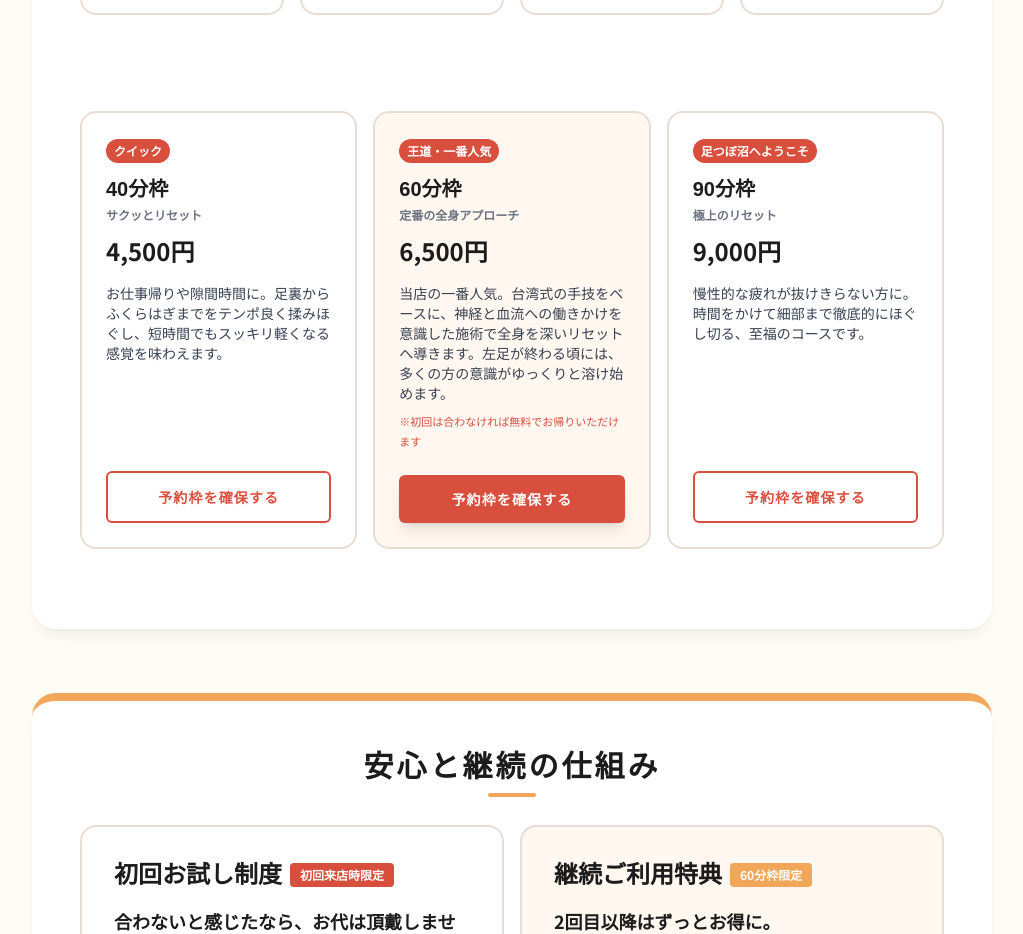
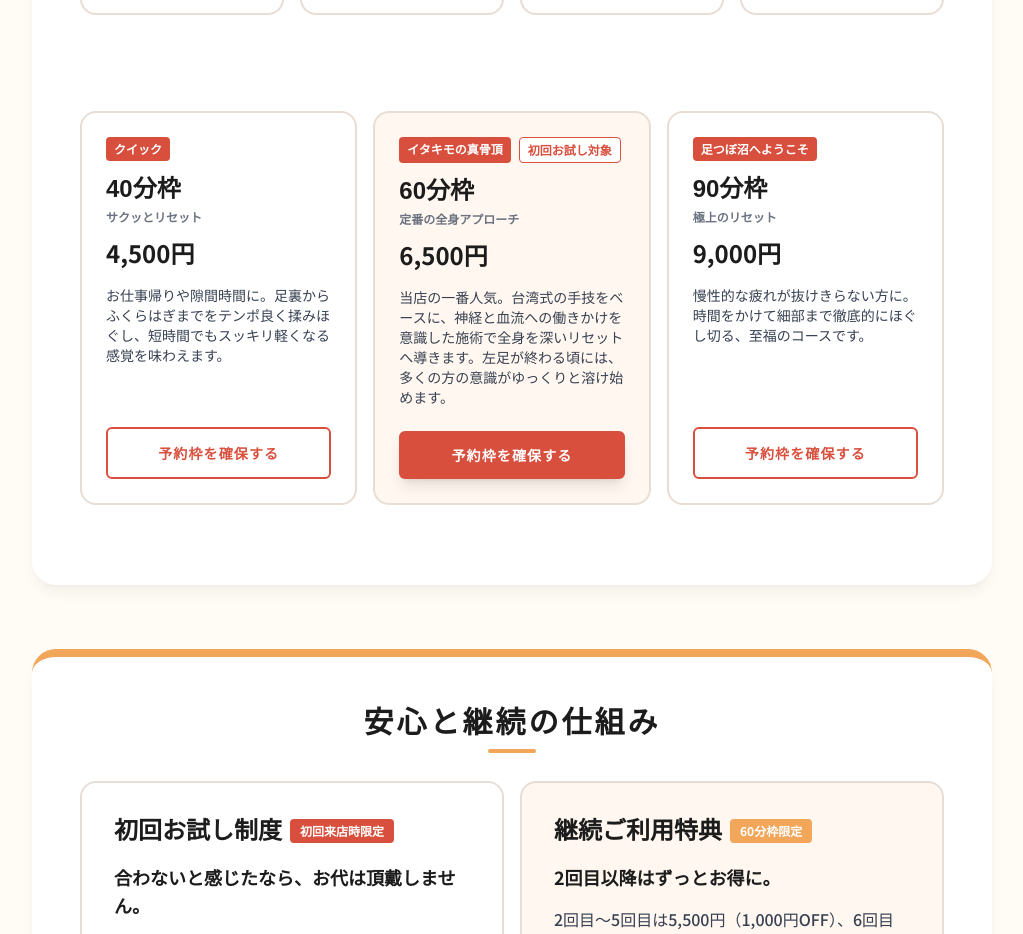
Before and after one commit to ashiyafukusuke/fukusuke2, a Next.js app: page / in a window 1280 px wide. Shown: the part 2437-3371 px from the top of the page, without its empty margins (128-1151 px from the left). Built offline with nearby package versions, Linux system fonts and the light colour scheme.

Commit message:
Add files via upload

```diff
--- a/src/components/MenuCarousel.tsx
+++ b/src/components/MenuCarousel.tsx
@@ -11,23 +11,21 @@ export default function MenuCarousel() {
       content: "お仕事帰りや隙間時間に。足裏からふくらはぎまでをテンポ良く揉みほぐし、短時間でもスッキリ軽くなる感覚を味わえます。",
       color: "border-divider",
       bg: "bg-card",
-      badge: "クイック",
-      badgeColor: "bg-main text-white font-bold rounded-[4px]"
+      badges: [
+        { text: "クイック", color: "bg-main text-white font-bold rounded-[4px]" }
+      ]
     },
     {
       title: "60分枠",
       price: "6,500円",
       desc: "定番の全身アプローチ",
-      content: (
-        <>
-          当店の一番人気。台湾式の手技をベースに、神経と血流への働きかけを意識した施術で全身を深いリセットへ導きます。左足が終わる頃には、多くの方の意識がゆっくりと溶け始めます。
-          <p className="text-[11px] text-main mt-2 font-medium">※初回は合わなければ無料でお帰りいただけます</p>
-        </>
-      ),
+      content: "当店の一番人気。台湾式の手技をベースに、神経と血流への働きかけを意識した施術で全身を深いリセットへ導きます。左足が終わる頃には、多くの方の意識がゆっくりと溶け始めます。",
       color: "border-divider",
       bg: "bg-cardlight",
-      badge: "王道・一番人気",
-      badgeColor: "bg-main text-white font-bold rounded-[4px]",
+      badges: [
+        { text: "イタキモの真骨頂", color: "bg-main text-white font-bold rounded-[4px]" },
+        { text: "初回お試し対象", color: "bg-white text-main border border-main font-bold rounded-[4px]" }
+      ],
       isPopular: true
     },
     {
@@ -37,8 +35,9 @@ export default function MenuCarousel() {
       content: "慢性的な疲れが抜けきらない方に。時間をかけて細部まで徹底的にほぐし切る、至福のコースです。",
       color: "border-divider",
       bg: "bg-card",
-      badge: "足つぼ沼へようこそ",
-      badgeColor: "bg-main text-white font-bold rounded-[4px]"
+      badges: [
+        { text: "足つぼ沼へようこそ", color: "bg-main text-white font-bold rounded-[4px]" }
+      ]
     }
   ];
 
@@ -77,12 +76,16 @@ export default function MenuCarousel() {
               className={`min-w-[70vw] sm:min-w-[45vw] md:min-w-[calc(25%-12px)] flex-1 shrink-0 snap-center rounded-2xl p-5 md:p-6 border-2 ${item.color} ${item.bg} flex flex-col justify-between`}
             >
               <div>
-                {item.badge && (
-                  <span className={`inline-block text-[10px] md:text-xs font-bold px-2 py-1 rounded-full mb-3 ${item.badgeColor}`}>
-                    {item.badge}
-                  </span>
+                {item.badges && (
+                  <div className="flex flex-wrap gap-2 mb-3">
+                    {item.badges.map((b, i) => (
+                      <span key={i} className={`inline-block text-[10px] md:text-xs px-2 py-1 ${b.color}`}>
+                        {b.text}
+                      </span>
+                    ))}
+                  </div>
                 )}
-                <h3 className="text-lg md:text-xl font-bold font-serif mb-1">{item.title}</h3>
+                <h3 className="text-xl md:text-2xl font-black font-serif text-ink mb-1">{item.title}</h3>
                 <p className="text-xs font-bold text-gray-500 mb-3">{item.desc}</p>
                 <div className="text-xl md:text-2xl font-black text-ink mb-4">{item.price}</div>
                 <p className="text-xs md:text-sm text-gray-700 leading-relaxed mb-6">
```
